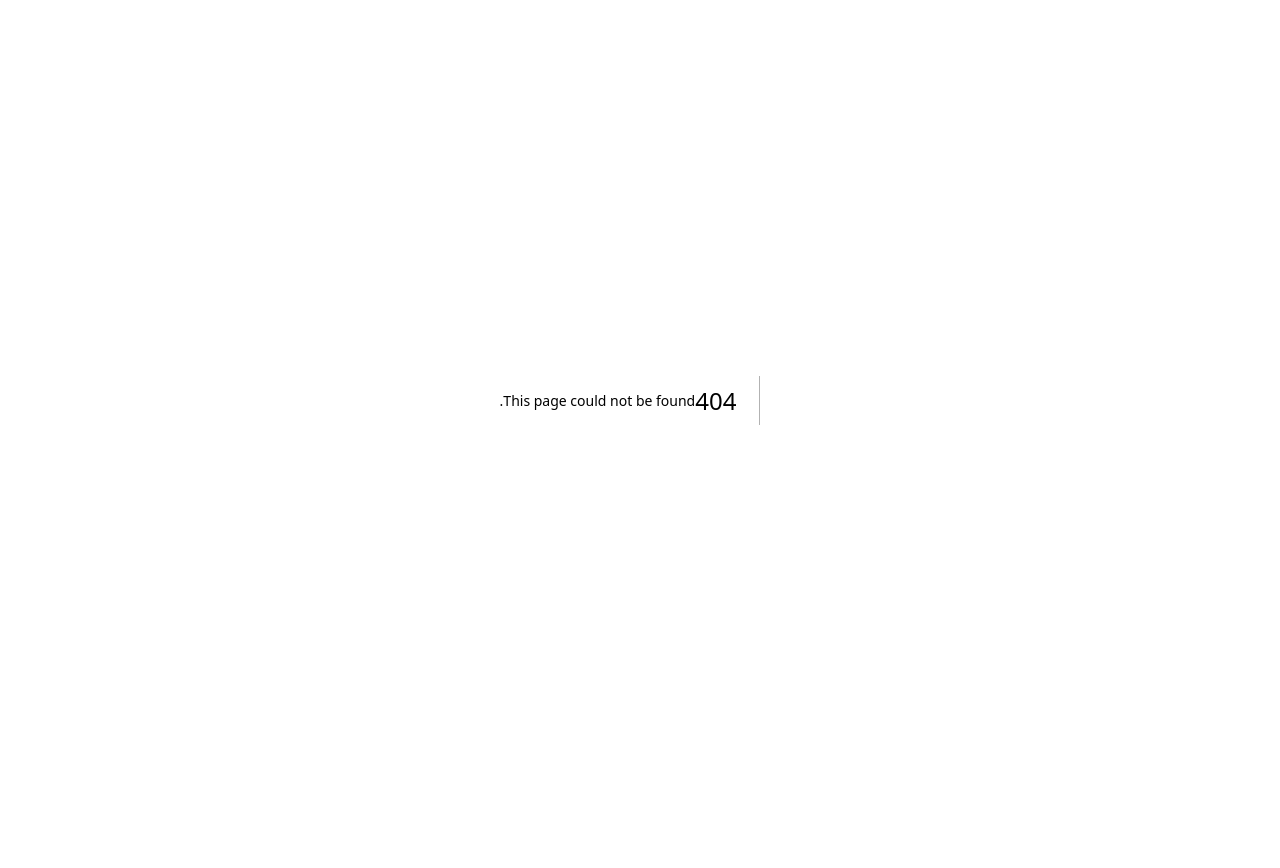
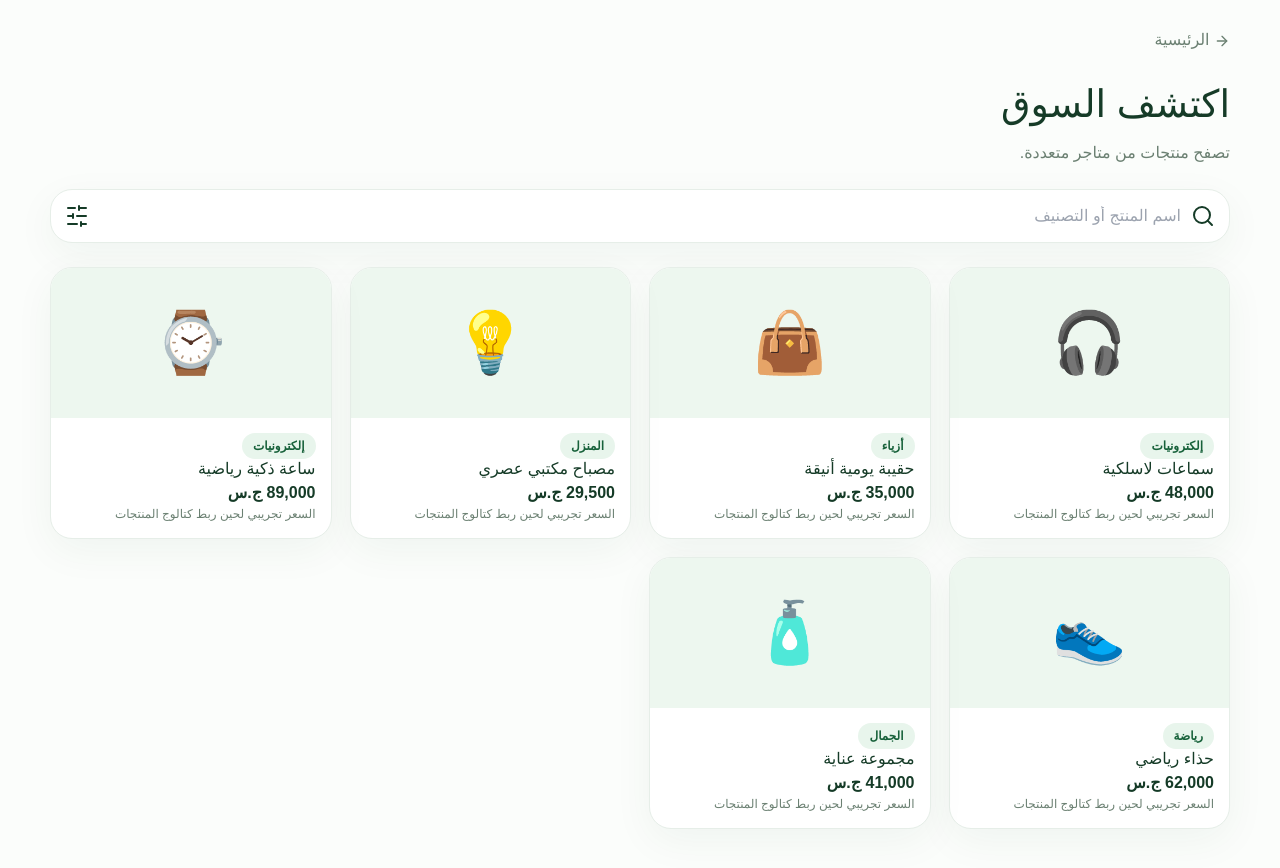
Before and after one commit to dyi3wpu4dw3w/-YOSHA_STORE, a Next.js app: page /market in a window 1280 px wide. Before the commit this address had no page. Shown: the top 868 px of the page. Before the commit the page ends 800 px from the top, so only its background shows below. Built offline with nearby package versions, Linux system fonts and the light colour scheme.

Commit message:
Add src/app/market/page.tsx

```diff
--- /dev/null
+++ b/src/app/market/page.tsx
@@ -0,0 +1,4 @@
+"use client";
+import Link from "next/link";import {useState} from "react";import {Search,ArrowRight,SlidersHorizontal} from "lucide-react";
+const items=[["سماعات لاسلكية","إلكترونيات","48,000","🎧"],["حقيبة يومية أنيقة","أزياء","35,000","👜"],["مصباح مكتبي عصري","المنزل","29,500","💡"],["ساعة ذكية رياضية","إلكترونيات","89,000","⌚"],["حذاء رياضي","رياضة","62,000","👟"],["مجموعة عناية","الجمال","41,000","🧴"]];
+export default function Market(){const[q,S]=useState("");return <main className="container" style={{padding:"28px 0 70px"}}><Link href="/" className="muted"><ArrowRight size={16} style={{display:"inline"}}/> الرئيسية</Link><h1 style={{fontSize:38,margin:"24px 0 8px"}}>اكتشف السوق</h1><p className="muted">تصفح منتجات من متاجر متعددة.</p><div className="card" style={{padding:14,display:"flex",gap:10,alignItems:"center",margin:"24px 0"}}><Search/><input value={q} onChange={e=>S(e.target.value)} placeholder="اسم المنتج أو التصنيف" style={{border:0,outline:0,flex:1}}/><SlidersHorizontal/></div><div className="grid-products">{items.filter(x=>x.join(" ").includes(q)).map((p,i)=><article className="card" key={p[0]} style={{overflow:"hidden"}}><div style={{height:150,background:"#edf7ef",display:"grid",placeItems:"center",fontSize:60}}>{p[3]}</div><div style={{padding:15}}><span className="pill">{p[1]}</span><h3>{p[0]}</h3><b>{p[2]} ج.س</b><p className="muted" style={{fontSize:12}}>السعر تجريبي لحين ربط كتالوج المنتجات</p></div></article>)}</div></main>}
```
